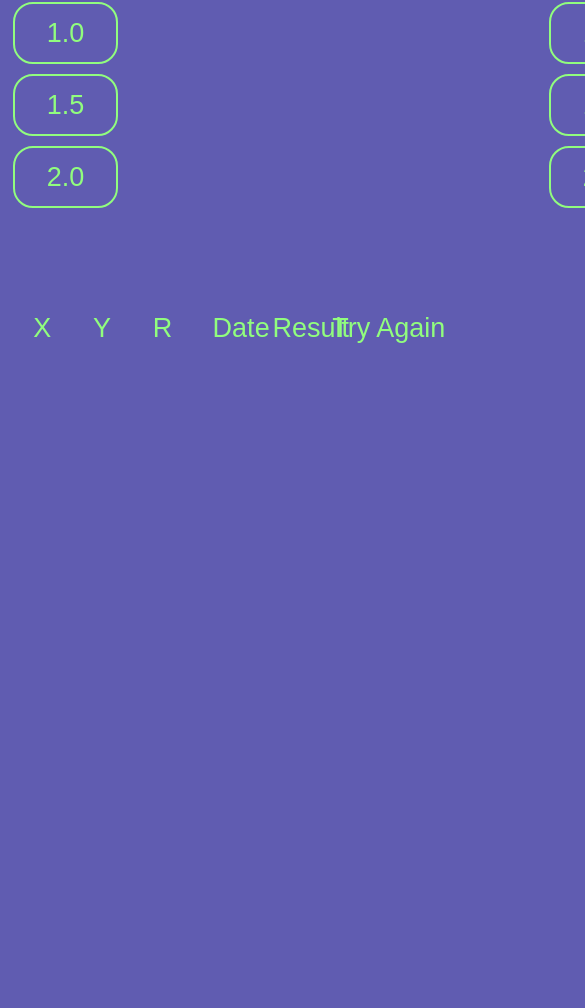
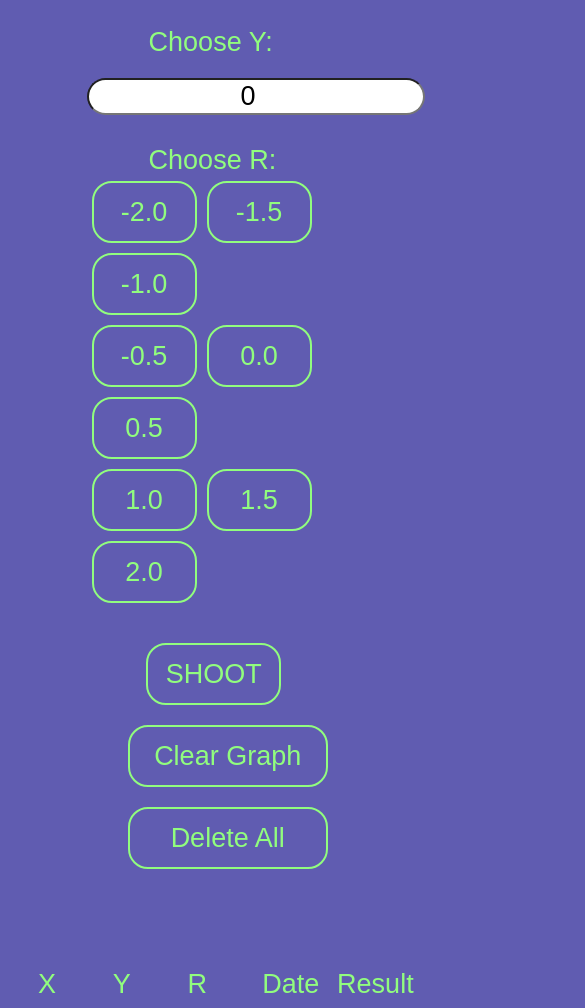
Before and after one commit to h1l3xx/Web-lab4-front, a React (Create React App) app: page /graph in a window 390 px wide. Shown: the part 1486-2494 px from the top of the page, 585 px wide, since content can reach past the window. Before the commit the page ends 1838 px from the top, so only its background shows below. Built offline with nearby package versions, Linux system fonts and the light colour scheme.

Commit message:
add @media

```diff
--- a/src/css/App.css
+++ b/src/css/App.css
@@ -22,26 +22,6 @@
 }
 .r-label{
     margin-left: 105px;
-}
-.again{
-    background-color: #605CB1;
-    border: 2px solid #91FD7E;
-
-    margin-left: 65px;
-    margin-top: 5px;
-
-    text-align: center;
-    color: #91FD7E;
-    padding: 0.2em;
-    height: auto;
-    border-radius: 20px;
-}
-.again:hover{
-    transition: 0.5s;
-    background-color: #91FD7E;
-    border: 2px solid #605CB1;
-
-    color: #605CB1;
 }
 .shoot{
     background-color: #605CB1;
@@ -68,7 +48,7 @@
     white-space:nowrap
 }
 .table div{
-    width:16%;
+    width: 20%;
     text-align: center;
     display:inline-block;
 
--- /dev/null
+++ b/src/css/mobile.css
@@ -0,0 +1,100 @@
+@media screen and (width <= 728px) {
+    #choose-block{
+        display: block;
+
+        flex-direction: row;
+
+        justify-content: flex-start;
+    }
+    .x-block{
+        margin-left: 21%;
+    }
+    .y-block{
+        margin-top: 30px;
+        margin-left: 21%;
+    }
+    .r-block{
+        margin-top: 30px;
+        margin-left: 21%;
+    }
+    .x-label{
+        margin-left: 21%;
+    }
+    .y-label{
+        margin-left: 21%;
+    }
+    .r-label{
+        margin-left: 21%;
+    }
+    .shoot{
+        background-color: #605CB1;
+        border: 2px solid #91FD7E;
+
+        margin-top: 35px;
+        margin-left: 37%;
+
+        text-align: center;
+        color: #91FD7E;
+        width: 135px;
+        padding: 0.5em;
+        height: auto;
+        border-radius: 20px;
+    }
+    .log-out{
+        margin-top: 50px;
+        margin-bottom: 20px;
+        margin-left: 20px;
+        background-color: #605CB1;
+        border: 2px solid #91FD7E;
+
+
+        text-align: center;
+        color: #91FD7E;
+        width: 150px;
+        padding: 0.5em;
+        height: auto;
+        border-radius: 20px;
+    }
+    .show-btn{
+        margin-top: 50px;
+        margin-bottom: 20px;
+        margin-left: 20%;
+        background-color: #605CB1;
+        border: 2px solid #91FD7E;
+
+
+        text-align: center;
+        color: #91FD7E;
+        width: 150px;
+        padding: 0.5em;
+        height: auto;
+        border-radius: 20px;
+    }
+    .clear{
+        background-color: #605CB1;
+        border: 2px solid #91FD7E;
+
+        margin-top: 20px;
+        margin-left: 32%;
+        text-align: center;
+        color: #91FD7E;
+        width: 200px;
+        padding: 0.5em;
+        height: auto;
+        border-radius: 20px;
+    }
+    .delete{
+        background-color: #605CB1;
+        border: 2px solid #91FD7E;
+
+        margin-top: 20px;
+        margin-left: 32%;
+
+        text-align: center;
+        color: #91FD7E;
+        width: 200px;
+        padding: 0.5em;
+        height: auto;
+        border-radius: 20px;
+    }
+}
--- a/src/graph.js
+++ b/src/graph.js
@@ -9,12 +9,14 @@ class Dot{
     y = 0
     r = 0
     result = false
+    time = ""
 
-    constructor(x, y, r, result) {
+    constructor(x, y, r, result, time) {
         this.x = x;
         this.y = y;
         this.r = r;
         this.result = result;
+        this.time = time
     }
 }
 
@@ -50,6 +52,7 @@ function Graph(){
                 <div className={"y-block"}>
                     <label className={"y-label"}>Choose Y:</label>
                     <div className={"y-input"}>
+                        <p id={"incorrect-form"} >The value should be between -5 and 3</p>
                         <input id={"Y"} onChange={setY} className={"spinner"} type={"number"} defaultValue={0} step={0.1} min={-5} max={3}></input>
                     </div>
                 </div>
@@ -76,7 +79,7 @@ function Graph(){
                     <button onClick={clear} className={"clear"} type={"submit"}>Clear Graph</button><br/>
                     <button onClick={del} className={"delete"} type={"submit"}>Delete All</button><br/>
                 </div>
-                <a onClick={start_click_graph} id={"hidden"} ></a>
+                <p onClick={start_click_graph} id={"hidden"} ></p>
                 <Link id={"go-to-home-page"} to={"/"}></Link>
             </div>
         </div>
@@ -97,6 +100,7 @@ function clear(){
     canvas.drawGraph(R)
 }
 
+let validY = false
 function del(){
     const id = sessionStorage.getItem("id")
     axios({
@@ -114,7 +118,7 @@ function del(){
 let dots = []
 
 function clearTable(){
-    document.getElementById("table").innerHTML = "<div id='x-column' class='column'><div class='head'>X</div></div> <div id='y-column' class='column'><div class='head'>Y</div></div> <div id='r-column' class='column'><div class='head'>R</div></div> <div id='date-column' class='column'><div class='head'>Date</div></div> <div id='result-column' class='column'><div class='head'>Result</div></div> <div id='resend-column' class='column'><div class='head'>Try Again</div></div>"
+    document.getElementById("table").innerHTML = "<div id='x-column' class='column'><div class='head'>X</div></div> <div id='y-column' class='column'><div class='head'>Y</div></div> <div id='r-column' class='column'><div class='head'>R</div></div> <div id='date-column' class='column'><div class='head'>Date</div></div> <div id='result-column' class='column'><div class='head'>Result</div></div>"
 }
 function shoot(){
     sendDot(X, Y, R)
@@ -127,6 +131,13 @@ let Y = 0
 
 function setY(){
     Y =  Number(document.getElementById("Y").value.replace(",", "."))
+    if (Y > 3 || Y < -5){
+        document.getElementById("incorrect-form").style.display = "block"
+        validY = false
+    }else{
+        document.getElementById("incorrect-form").style.display = "none"
+        validY = true
+    }
     console.log(Y)
 }
 
@@ -353,7 +364,7 @@ function setR15(){
     drawByR(R)
     console.log(R)
 }
-var socket
+let socket
 
 function setR2(){
 
@@ -398,7 +409,7 @@ let block = false
 function sendDot(x, y, r){
 
     socket.send(`${sessionStorage.getItem("id")} dot`)
-    if (!block){
+    if (!block && validY){
         axios({
             method: 'post',
             url: 'http://localhost:8080/results/check',
@@ -412,7 +423,8 @@ function sendDot(x, y, r){
                 Authorization: "Bearer " + sessionStorage.getItem("token")
             }
         }).then( function (response) {
-            dots.push(new Dot(x, y, r, response.data.result))
+            const time = new Date()
+            dots.push(new Dot(x, y, r, response.data.result, `${time.getHours()}/${time.getMinutes()}/${time.getSeconds()}`))
             send = true
             addInTable(response.data)
             drawOrCat()
@@ -420,18 +432,17 @@ function sendDot(x, y, r){
     }
 }
 
-function addInTable(dot){
+function addInTable(dot) {
     const x_column = document.getElementById("x-column")
     const y_column = document.getElementById("y-column")
     const r_column = document.getElementById("r-column")
     const result_column = document.getElementById("result-column")
     const date_column = document.getElementById("date-column")
-    const resend_column = document.getElementById("resend-column")
 
-    let res = ""
-    if (dot.result){
+    let res
+    if (dot.result) {
         res = "<br><div class='hit'>HIT</div>"
-    }else{
+    } else {
         res = "<br><div class='miss'>MISS</div>"
     }
 
@@ -439,20 +450,10 @@ function addInTable(dot){
     y_column.innerHTML = y_column.innerHTML + "<br><div class='item'>" + dot.y + "</div>"
     r_column.innerHTML = r_column.innerHTML + "<br><div class='item'>" + dot.r + "</div>"
     result_column.innerHTML = result_column.innerHTML + res
-    date_column.innerHTML = date_column.innerHTML + "<br><div class='item'>" + Date.now() + "</div>"
-
-    const button = "<br><button class='again' onclick='resendDot' type='submit'>*</button>"
-
-    resend_column.innerHTML = resend_column.innerHTML + button
+    date_column.innerHTML = date_column.innerHTML + "<br><div class='item'>" + dot.time.slice(11, 19) + "</div>"
 
 
 }
-
-function resendDot(x, y, r){
-    sendDot(x, y, r)
-}
-
-
 function setSocket(){
     socket = new WebSocket("ws://localhost:8080/ws")
     socket.onmessage = (event) => {
@@ -504,16 +505,21 @@ function drawOrCat(){
                 }
             }).then( function (response) {
                 for(let i = 0; i < response.data.length; i++){
-                    dots.push(new Dot(response.data[i].x, response.data[i].y, response.data[i].r, response.data[i].result))
+                    dots.push(new Dot(response.data[i].x, response.data[i].y, response.data[i].r, response.data[i].result, response.data[i].time))
                     addInTable(response.data[i])
                 }
                 send = true
                 drawOrCat()
             })
         }else{
+            const width = window.innerWidth
+            if (width <  728){
+                cat.style.marginLeft = "21%"
+            }else{
+                cat.style.marginLeft = "35.5%"
+            }
             btn.innerText = "Show Graph"
             cat.style.display = "block"
-            cat.style.marginLeft = "35.5%"
             cat.style.marginTop = "57px"
             graph.style.display = "none"
             clearTable()
@@ -709,28 +715,4 @@ class Canvas {
 
         this.ctx.closePath();
     }
-    // drawRed(x, y){
-    //     this.ctx.fillStyle = "#FF0000"
-    //     this.ctx.beginPath();
-    //     const arcX = 200 + (x * 40)
-    //     const arcY =  200- (y * 40)
-    //     console.log(arcX, arcY)
-    //     this.ctx.arc(arcX, arcY, 4, 0, 2*Math.PI, false);
-    //     this.ctx.fill();
-    //     this.ctx.closePath()
-    // }
-    // drawGreen(x, y){
-    //     this.ctx.fillStyle = "#19ff19"
-    //     this.ctx.beginPath();
-    //     this.ctx.arc(200 + (x * 40), 200- (y * 40), 4, 0, 2*Math.PI, false);
-    //     this.ctx.fill();
-    //     this.ctx.closePath()
-    // }
-    // drawGrey(x, y){
-    //     this.ctx.fillStyle = "#696969"
-    //     this.ctx.beginPath();
-    //     this.ctx.arc(200 + (x * 40), 200- (y * 40), 4, 0, 2*Math.PI, false);
-    //     this.ctx.fill();
-    //     this.ctx.closePath()
-    // }
 }
--- a/src/js/App.js
+++ b/src/js/App.js
@@ -4,6 +4,8 @@ import Auth from "../auth";
 import SignUp from "../sign-up";
 import GraphPage from "../graph-page";
 import '../css/App.css';
+import '../css/tablet.css'
+import '../css/mobile.css'
 
 function App() {
   return (
--- a/src/table.js
+++ b/src/table.js
@@ -20,9 +20,6 @@ function Table(){
             <div id={"result-column"} className={"column"}>
                 <div className={"head"}>Result</div>
             </div>
-            <div id={"resend-column"} className={"column"}>
-                <div className={"head"}>Try Again</div>
-            </div>
         </div>
 
     )
```
Also changed, not shown: src/css/tablet.css (added, +160 -0 lines).
